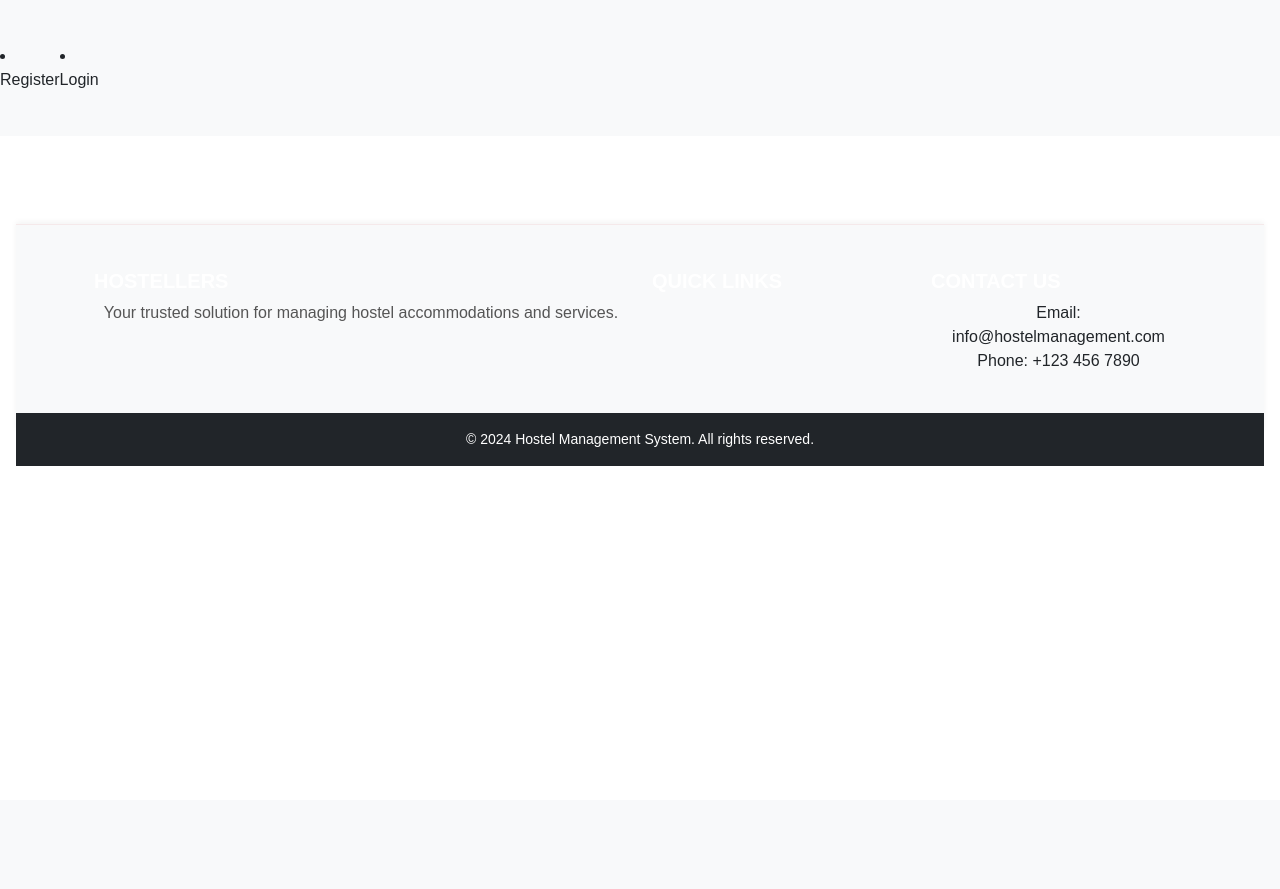
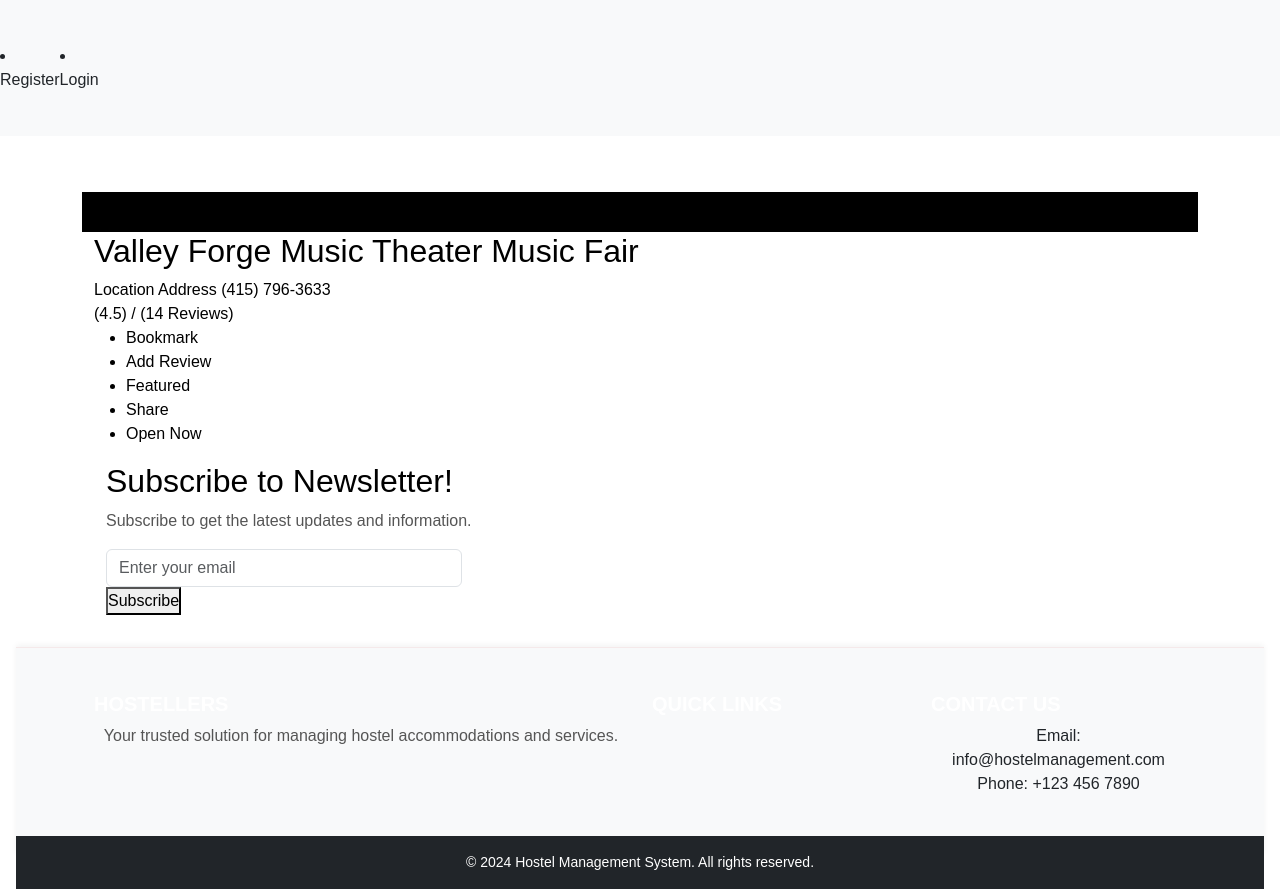
Before and after one commit to Tanisha184/hms_tutor, a Django app: template templates/hostel/hostel_detail.html in a window 1280 px wide. Before the commit the page ends 466 px from the top, so only its background shows below. Run offline with Django 4.2, Linux system fonts and the light colour scheme; the template is opened without the code that fills it, so the values that code supplies are empty; some libraries are stand-ins or nearby versions.

Commit message:
Update hostel_detail.html

```diff
--- a/templates/hostel/hostel_detail.html
+++ b/templates/hostel/hostel_detail.html
@@ -2,13 +2,72 @@
 {% load static %}
 {% block content %}
 
-<div class="clearfix"></div>
-<div id="utf_listing_gallery_part" class="utf_listing_section">
-    <div>
+<!-- Wrapper -->
+<div id="main_wrapper">
+    <header id="header_part" class="fullwidth"></header>
 
+    <div class="clearfix"></div>
+
+    <!-- Listing Gallery Section -->
+    <div id="utf_listing_gallery_part" class="utf_listing_section"></div>
+
+    <div class="container">
+      <div class="row utf_sticky_main_wrapper">
+        <div class="col-lg-8 col-md-8">
+          <div id="titlebar" class="utf_listing_titlebar">
+            <div class="utf_listing_titlebar_title">
+              <h2>Valley Forge Music Theater <span class="listing-tag">Music Fair</span></h2>
+              <span>
+                <a href="#utf_listing_location" class="listing-address">
+                  <i class="sl sl-icon-location"></i> Location Address
+                </a>
+              </span>
+              <span class="call_now">
+                <i class="sl sl-icon-phone"></i> (415) 796-3633
+              </span>
+
+              <div class="utf_star_rating_section" data-rating="4.5">
+                <div class="utf_counter_star_rating">(4.5) / (14 Reviews)</div>
+              </div>
+
+              <ul class="listing_item_social">
+                <li><a href="#"><i class="fa fa-bookmark"></i> Bookmark</a></li>
+                <li><a href="#"><i class="fa fa-star"></i> Add Review</a></li>
+                <li><a href="#"><i class="fa fa-flag"></i> Featured</a></li>
+                <li><a href="#"><i class="fa fa-share"></i> Share</a></li>
+                <li><a href="#" class="now_open">Open Now</a></li>
+              </ul>
+            </div>
+          </div>
+        </div>
+      </div>
+
+      <!-- Subscribe Section -->
+      <div class="container">
+        <div class="row">
+          <div class="col-md-12">
+            <div class="utf_subscribe_block clearfix">
+              <div class="col-md-8 col-sm-7">
+                <div class="section-heading">
+                  <h2 class="utf_sec_title_item utf_sec_title_item2">Subscribe to Newsletter!</h2>
+                  <p class="utf_sec_meta">Subscribe to get the latest updates and information.</p>
+                </div>
+              </div>
+              <div class="col-md-4 col-sm-5">
+                <div class="contact-form-action">
+                  <form method="post">
+                    <span class="la la-envelope-o"></span>
+                    <input class="form-control" type="email" placeholder="Enter your email" required />
+                    <button class="utf_theme_btn" type="submit">Subscribe</button>
+                  </form>
+                </div>
+              </div>
+            </div>
+          </div>
+        </div>
+      </div>
     </div>
-
-</div>
+  </div>
 
 
 
```
